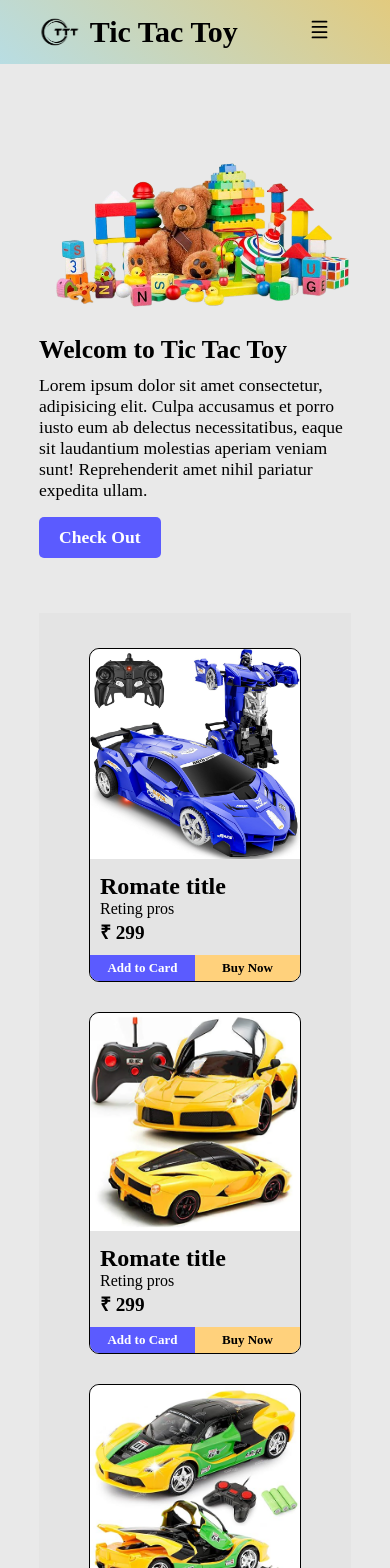
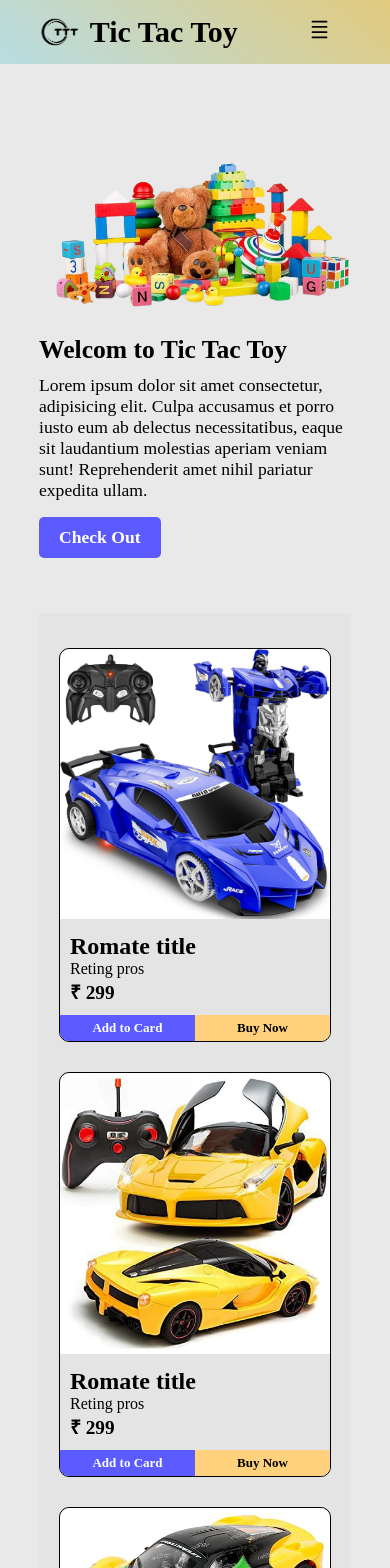
Before and after one commit to sumitdashrathgupta/Tic-Tac-Toy-Shop-Project, a React (Vite) app: page / in a window 390 px wide. Shown: the top 1568 px of the page. Built offline with nearby package versions, Linux system fonts and the light colour scheme; a web font is replaced by a local one.

Commit message:
card indx update

```diff
--- a/src/Style/Card.css
+++ b/src/Style/Card.css
@@ -105,7 +105,7 @@
     }
 
     .card-index {
-        padding: 20px 30px;
+        padding: 20px 0px;
         display: flex;
         align-items: center;
         justify-content: start;
```
